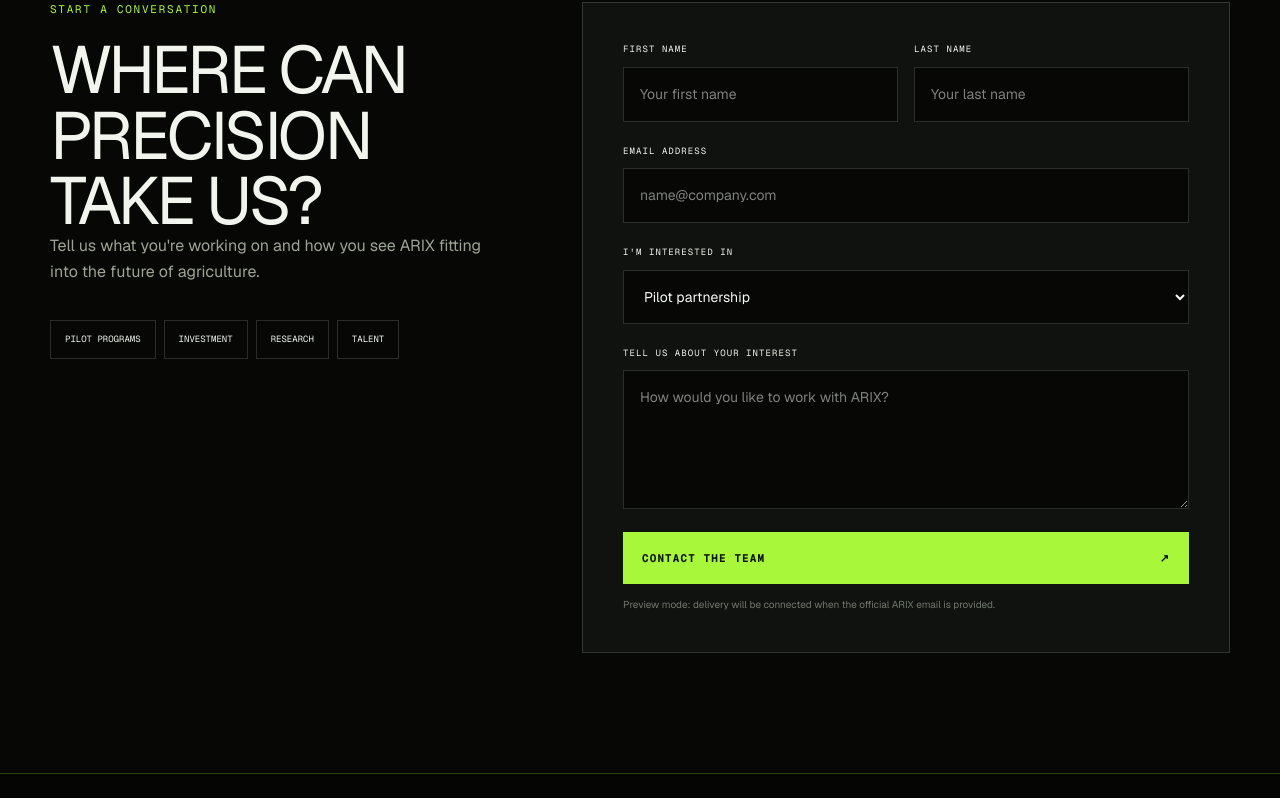
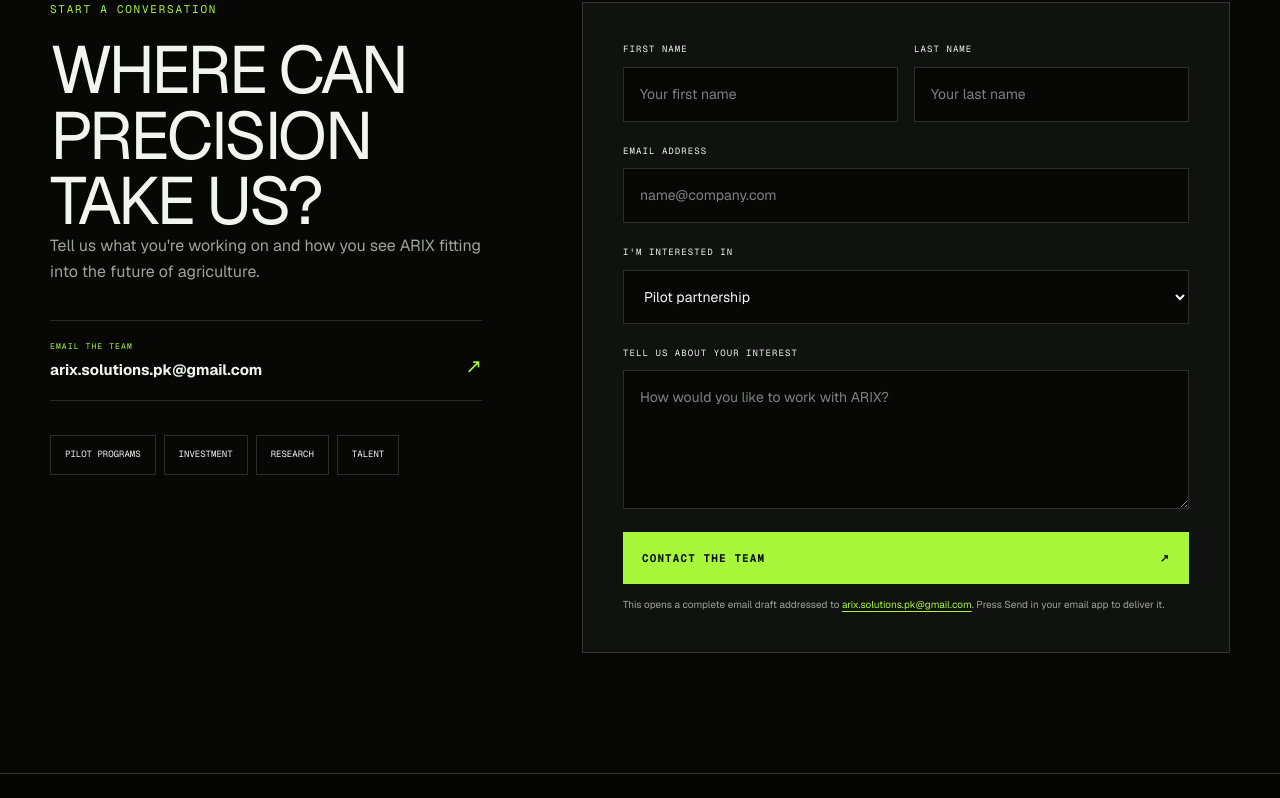
Before and after one commit to Cheema1888/arix-website, a Next.js app: page /contact in a window 1280 px wide. Shown: the part 838-1636 px from the top of the page. Built offline with nearby package versions, Linux system fonts and the light colour scheme.

Commit message:
Connect ARIX contact email

```diff
--- a/app/components/ContactForm.tsx
+++ b/app/components/ContactForm.tsx
@@ -2,10 +2,27 @@
 
 import { FormEvent, useState } from "react";
 
+const contactEmail = "arix.solutions.pk@gmail.com";
+
 export function ContactForm() {
-  const [submitted, setSubmitted] = useState(false);
-  function submit(event: FormEvent<HTMLFormElement>) { event.preventDefault(); setSubmitted(true); }
-  if (submitted) return <div className="form-confirmation"><span>✓</span><h2>Message prepared.</h2><p>Thank you for your interest in ARIX. The team&apos;s public contact channel is being finalized for launch.</p><button onClick={() => setSubmitted(false)}>Send another note</button></div>;
+  const [draftUrl, setDraftUrl] = useState<string | null>(null);
+
+  function submit(event: FormEvent<HTMLFormElement>) {
+    event.preventDefault();
+    const data = new FormData(event.currentTarget);
+    const firstName = String(data.get("firstName") ?? "").trim();
+    const lastName = String(data.get("lastName") ?? "").trim();
+    const senderEmail = String(data.get("email") ?? "").trim();
+    const interest = String(data.get("interest") ?? "General inquiry");
+    const message = String(data.get("message") ?? "").trim();
+    const subject = `ARIX enquiry — ${interest} — ${firstName} ${lastName}`;
+    const body = [`Name: ${firstName} ${lastName}`, `Email: ${senderEmail}`, `Interest: ${interest}`, "", "Message:", message].join("\n");
+    const url = `mailto:${contactEmail}?subject=${encodeURIComponent(subject)}&body=${encodeURIComponent(body)}`;
+    setDraftUrl(url);
+    window.location.href = url;
+  }
+
+  if (draftUrl) return <div className="form-confirmation" aria-live="polite"><span>↗</span><h2>Email draft opened.</h2><p>Your message has been addressed to <a href={`mailto:${contactEmail}`}>{contactEmail}</a>. Please press <strong>Send</strong> in your email app to deliver it.</p><a className="button button-primary" href={draftUrl}>Open draft again <span>↗</span></a><button onClick={() => setDraftUrl(null)}>Write another message</button></div>;
   return (
     <form className="contact-form" onSubmit={submit}>
       <div className="field-row"><label>First name<input name="firstName" required placeholder="Your first name" /></label><label>Last name<input name="lastName" required placeholder="Your last name" /></label></div>
@@ -13,7 +30,7 @@
       <label>I&apos;m interested in<select name="interest" defaultValue="Pilot partnership"><option>Pilot partnership</option><option>Investment</option><option>Research collaboration</option><option>Joining the team</option><option>General inquiry</option></select></label>
       <label>Tell us about your interest<textarea name="message" required rows={5} placeholder="How would you like to work with ARIX?" /></label>
       <button className="button button-primary" type="submit">Contact the team <span>↗</span></button>
-      <p className="form-note">Preview mode: delivery will be connected when the official ARIX email is provided.</p>
+      <p className="form-note">This opens a complete email draft addressed to <a href={`mailto:${contactEmail}`}>{contactEmail}</a>. Press Send in your email app to deliver it.</p>
     </form>
   );
 }
--- a/app/contact/page.tsx
+++ b/app/contact/page.tsx
@@ -2,5 +2,5 @@
 
 export default function ContactPage() { return <main>
   <section className="page-hero contact-hero"><div className="shell"><p className="eyebrow">Contact ARIX</p><h1>Let&apos;s build the<br /><span>next field trial.</span></h1><p>We&apos;d like to hear from growers, researchers, investors, engineers, and agricultural partners.</p></div></section>
-  <section className="section shell contact-layout"><div className="contact-copy"><p className="section-index">Start a conversation</p><h2>Where can precision take us?</h2><p>Tell us what you&apos;re working on and how you see ARIX fitting into the future of agriculture.</p><div className="contact-topics"><span>Pilot programs</span><span>Investment</span><span>Research</span><span>Talent</span></div></div><ContactForm /></section>
+  <section className="section shell contact-layout"><div className="contact-copy"><p className="section-index">Start a conversation</p><h2>Where can precision take us?</h2><p>Tell us what you&apos;re working on and how you see ARIX fitting into the future of agriculture.</p><a className="contact-email" href="mailto:arix.solutions.pk@gmail.com"><span>Email the team</span><strong>arix.solutions.pk@gmail.com</strong><i>↗</i></a><div className="contact-topics"><span>Pilot programs</span><span>Investment</span><span>Research</span><span>Talent</span></div></div><ContactForm /></section>
   </main>; }
--- a/app/globals.css
+++ b/app/globals.css
@@ -313,6 +313,11 @@
 .contact-copy { position: sticky; top: 130px; }
 .contact-copy h2 { margin-top: 20px; }
 .contact-copy > p:not(.section-index) { color: var(--muted); line-height: 1.65; font-size: 16px; }
+.contact-email { display: grid; grid-template-columns: 1fr auto; gap: 7px 20px; align-items: end; margin-top: 34px; padding: 19px 0; border-block: 1px solid var(--line); }
+.contact-email span { grid-column: 1; font-family: var(--font-geist-mono), monospace; color: var(--lime); font-size: 8px; letter-spacing: .14em; text-transform: uppercase; }
+.contact-email strong { grid-column: 1; font-size: 15px; overflow-wrap: anywhere; }
+.contact-email i { grid-column: 2; grid-row: 1 / 3; color: var(--lime); font-style: normal; font-size: 20px; }
+.contact-email:hover strong { color: var(--lime); }
 .contact-topics { display: flex; flex-wrap: wrap; gap: 8px; margin-top: 34px; }
 .contact-form { padding: 40px; background: var(--ink-soft); border: 1px solid var(--line); }
 .contact-form label { display: flex; flex-direction: column; gap: 10px; margin-bottom: 23px; font-family: var(--font-geist-mono), monospace; font-size: 9px; text-transform: uppercase; letter-spacing: .12em; color: var(--text); }
@@ -321,11 +326,14 @@
 .contact-form input:focus, .contact-form textarea:focus, .contact-form select:focus { border-color: var(--lime); }
 .contact-form textarea { resize: vertical; }
 .contact-form .button { width: 100%; }
-.form-note { color: #70786d; font-size: 10px; line-height: 1.5; margin: 13px 0 0; }
+.form-note { color: var(--muted); font-size: 10px; line-height: 1.5; margin: 13px 0 0; }
+.form-note a, .form-confirmation p a { color: var(--lime); text-decoration: underline; text-underline-offset: 3px; }
 .form-confirmation { min-height: 490px; padding: 50px; display: flex; flex-direction: column; justify-content: center; background: var(--ink-soft); border: 1px solid var(--line); }
 .form-confirmation > span { display: grid; place-items: center; width: 54px; height: 54px; border-radius: 50%; background: var(--lime); color: var(--on-lime); font-size: 25px; }
 .form-confirmation h2 { text-transform: uppercase; font-size: 45px; letter-spacing: -.05em; }
 .form-confirmation p { max-width: 460px; color: var(--muted); line-height: 1.6; }
+.form-confirmation p strong { color: var(--text); }
+.form-confirmation .button { align-self: flex-start; margin-top: 18px; }
 .form-confirmation button { align-self: flex-start; margin-top: 20px; padding: 0 0 8px; border: 0; border-bottom: 1px solid var(--lime); background: none; color: var(--lime); font-family: var(--font-geist-mono), monospace; font-size: 10px; text-transform: uppercase; cursor: pointer; }
 
 .site-footer { padding-top: 84px; border-top: 1px solid rgba(169,247,59,.25); background: var(--footer-bg); }
```
